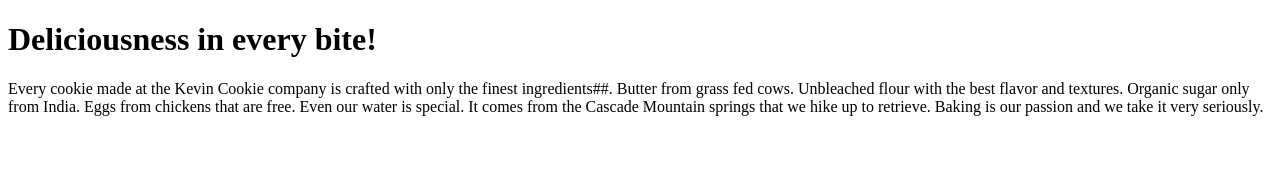
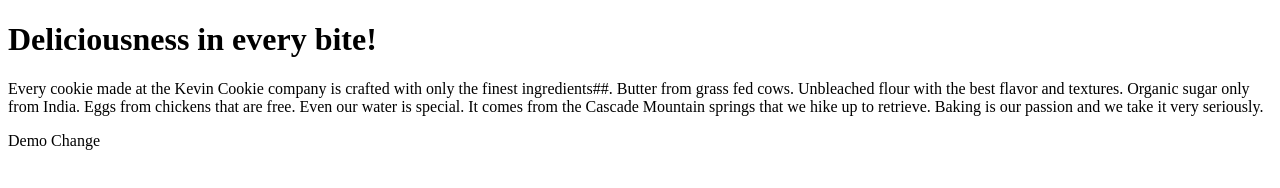
Before and after one commit to mywork2020geethma/GitHub, a plain HTML site: page index.htm in a window 1280 px wide. Drawn offline with Linux system fonts and the light colour scheme.

Commit message:
Update index.htm

```diff
--- a/index.htm
+++ b/index.htm
@@ -6,5 +6,7 @@
 
 <p>Every cookie made at the Kevin Cookie company is crafted with only the finest ingredients##. Butter from grass fed cows. Unbleached flour with the best flavor and textures. Organic sugar only from India. Eggs from chickens that are free. Even our water is special. It comes from the Cascade Mountain springs that we hike up to retrieve. Baking is our passion and we take it very seriously.</p>
 
+<p>Demo Change</p>
+
 </body>
 </html>
```
